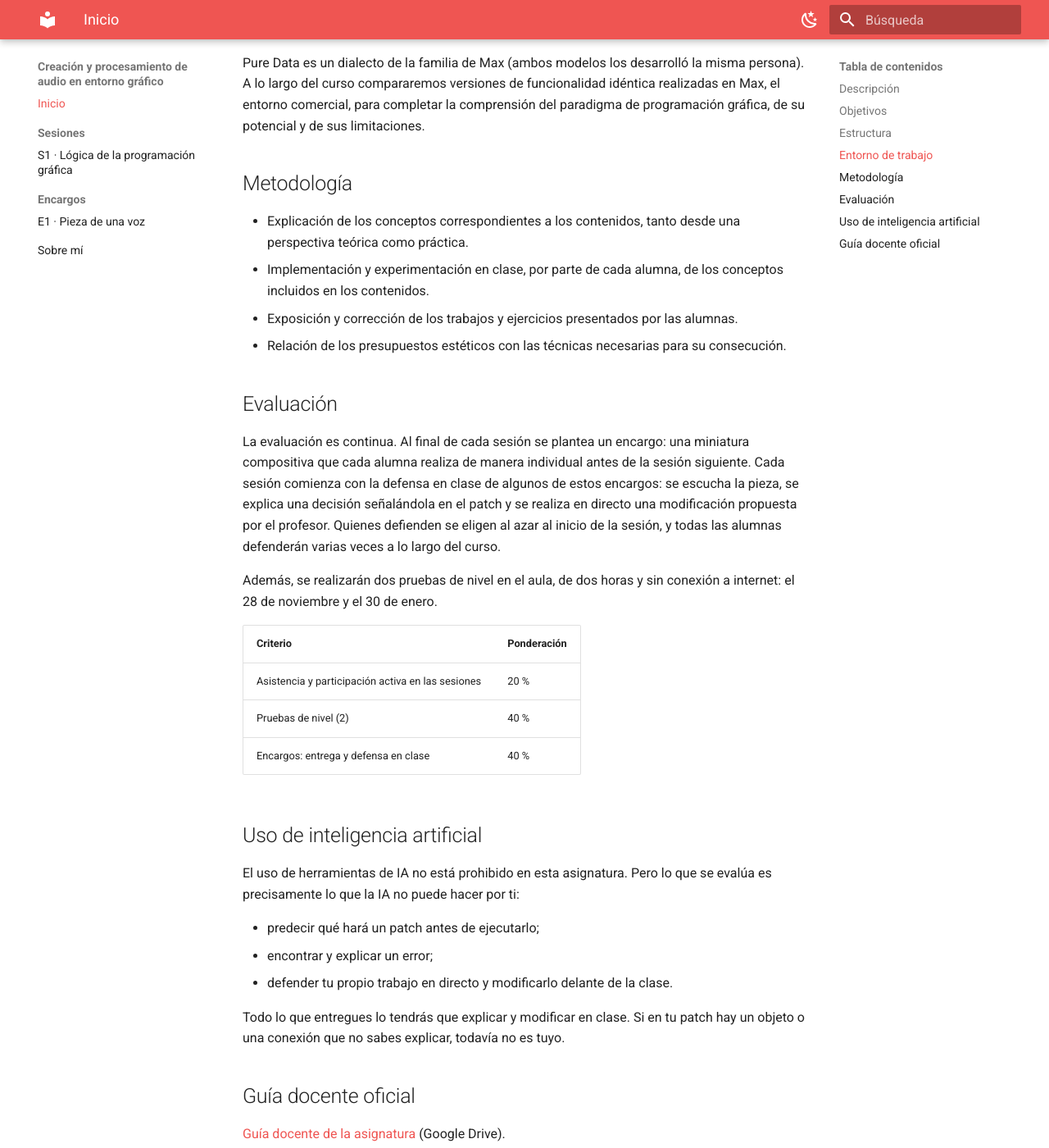
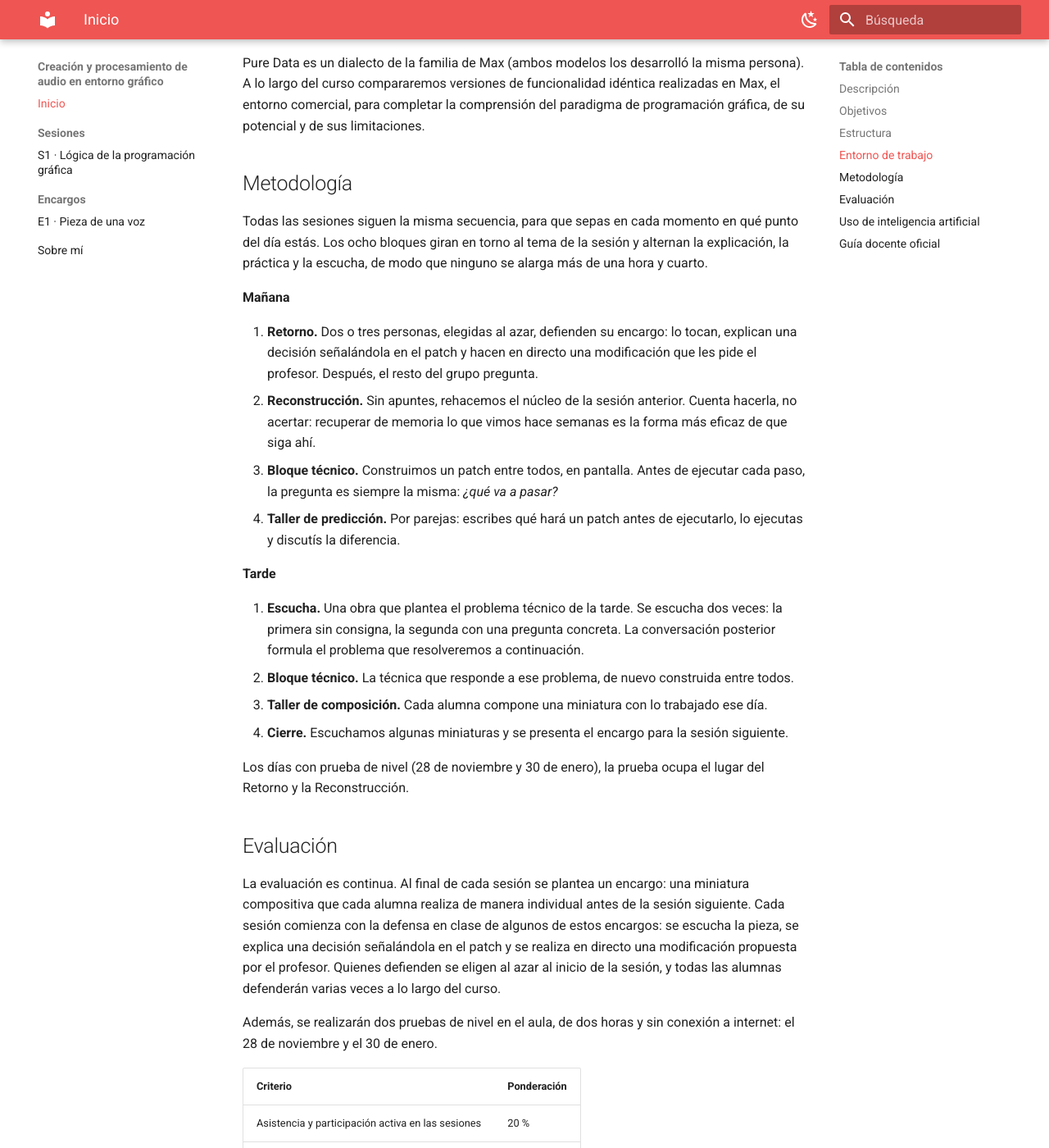
Before and after one commit to anxefaraldo/peg-curso, an MkDocs documentation site: the page built from docs/index.md, in a window 1280 px wide and 1400 px high, scrolled down 1671 px. Shown: the whole window at 82% size. Built offline with MkDocs 1.6.1 and Material for MkDocs 9.7.7, drawn with Linux system fonts in a browser that asks for light colours.

Commit message:
Metodología ajustada a la plantilla de sesión (ocho bloques)
Co-Authored-By: Claude Opus 5.5 <noreply@anthropic.com>
Claude-Session: https://claude.ai/code/session_015mDvKK1qjs5Gp2UVjyJiVR

```diff
--- a/docs/index.md
+++ b/docs/index.md
@@ -37,10 +37,23 @@ Pure Data es un dialecto de la familia de Max (ambos modelos los desarrolló la
 
 ## Metodología
 
-- Explicación de los conceptos correspondientes a los contenidos, tanto desde una perspectiva teórica como práctica.
-- Implementación y experimentación en clase, por parte de cada alumna, de los conceptos incluidos en los contenidos.
-- Exposición y corrección de los trabajos y ejercicios presentados por las alumnas.
-- Relación de los presupuestos estéticos con las técnicas necesarias para su consecución.
+Todas las sesiones siguen la misma secuencia, para que sepas en cada momento en qué punto del día estás. Los ocho bloques giran en torno al tema de la sesión y alternan la explicación, la práctica y la escucha, de modo que ninguno se alarga más de una hora y cuarto.
+
+**Mañana**
+
+1. **Retorno.** Dos o tres personas, elegidas al azar, defienden su encargo: lo tocan, explican una decisión señalándola en el patch y hacen en directo una modificación que les pide el profesor. Después, el resto del grupo pregunta.
+2. **Reconstrucción.** Sin apuntes, rehacemos el núcleo de la sesión anterior. Cuenta hacerla, no acertar: recuperar de memoria lo que vimos hace semanas es la forma más eficaz de que siga ahí.
+3. **Bloque técnico.** Construimos un patch entre todos, en pantalla. Antes de ejecutar cada paso, la pregunta es siempre la misma: *¿qué va a pasar?*
+4. **Taller de predicción.** Por parejas: escribes qué hará un patch antes de ejecutarlo, lo ejecutas y discutís la diferencia.
+
+**Tarde**
+
+5. **Escucha.** Una obra que plantea el problema técnico de la tarde. Se escucha dos veces: la primera sin consigna, la segunda con una pregunta concreta. La conversación posterior formula el problema que resolveremos a continuación.
+6. **Bloque técnico.** La técnica que responde a ese problema, de nuevo construida entre todos.
+7. **Taller de composición.** Cada alumna compone una miniatura con lo trabajado ese día.
+8. **Cierre.** Escuchamos algunas miniaturas y se presenta el encargo para la sesión siguiente.
+
+Los días con prueba de nivel (28 de noviembre y 30 de enero), la prueba ocupa el lugar del Retorno y la Reconstrucción.
 
 ## Evaluación
 
```
